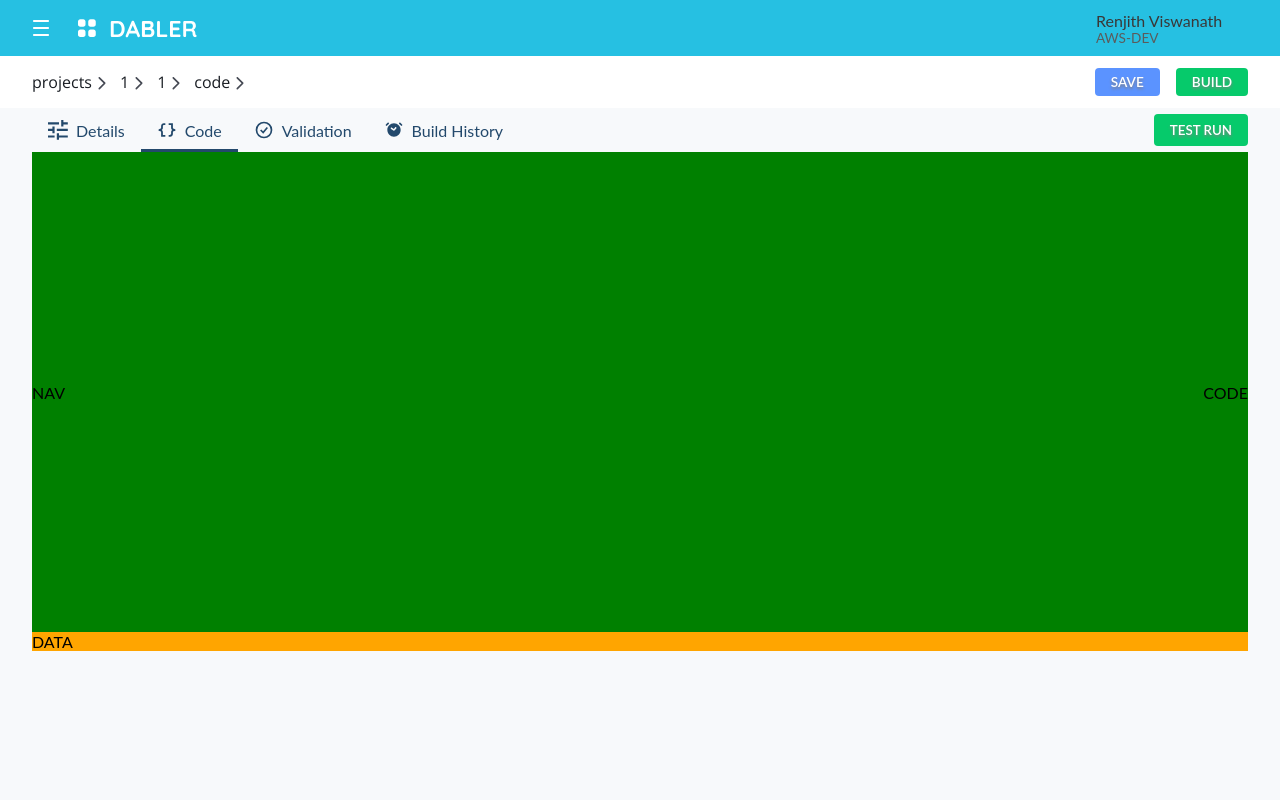
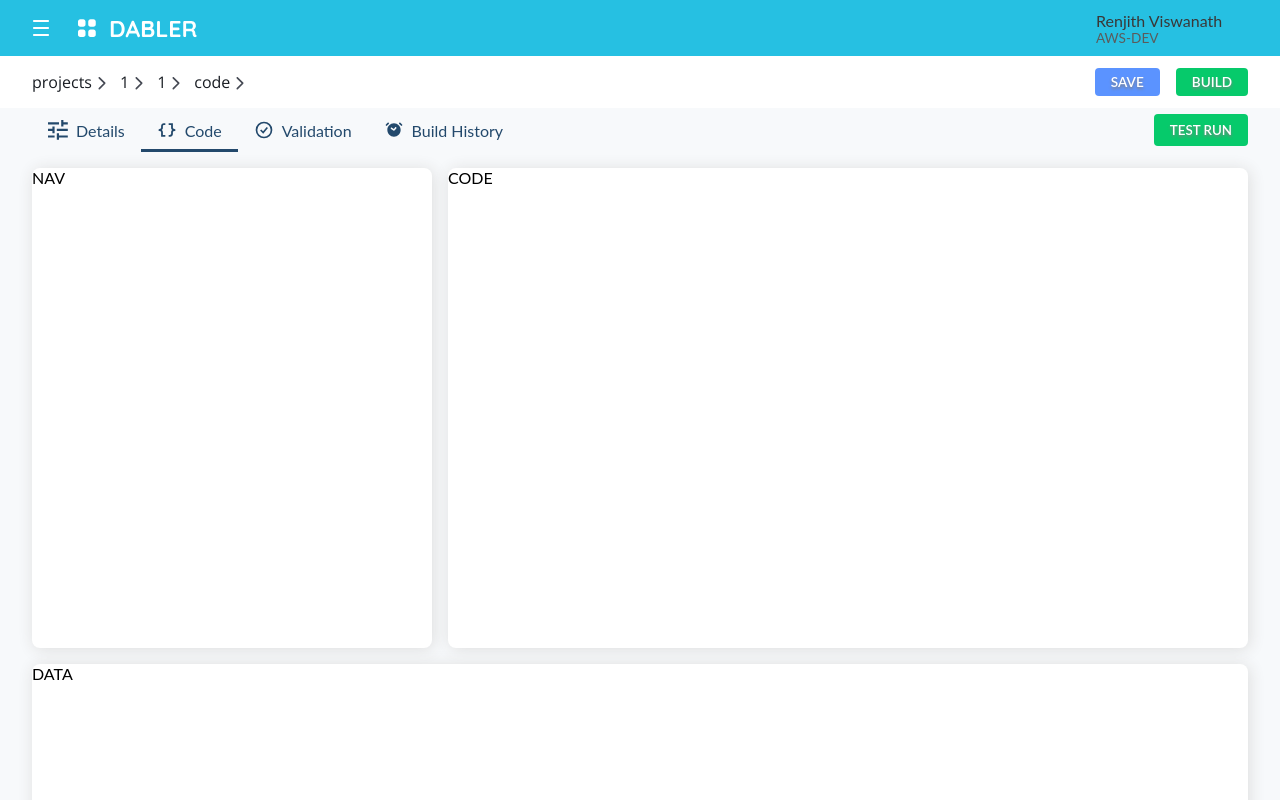
Before and after one commit to camkon/dabler-demo, a React (Create React App) app: page /projects/1/1/code in a window 1280 px wide. Shown: the top 800 px of the page. Built offline with nearby package versions, Linux system fonts and the light colour scheme.

Commit message:
structure completed - all good

```diff
--- a/src/components/Group/index.js
+++ b/src/components/Group/index.js
@@ -20,7 +20,9 @@ const Group = () => {
     })
     .then((res) => res)
     .then(async (getData) => {
+      const data = await getData.json()
       if (getData.status === 200) {
+        localStorage.setItem('warehouse-data', JSON.stringify(data))
         nav(`${selectedHouse}`);
       }
     });
--- a/src/contents/Element/Code/code.js
+++ b/src/contents/Element/Code/code.js
@@ -1,8 +1,9 @@
 import React from 'react'
+import './styles/code.scss'
 
 const Code = () => {
   return (
-    <div>
+    <div className='codec-container'>
       CODE
     </div>
   )
--- a/src/contents/Element/Code/data.js
+++ b/src/contents/Element/Code/data.js
@@ -1,8 +1,9 @@
 import React from 'react'
+import './styles/data.scss'
 
 const Data = () => {
   return (
-    <div>
+    <div className='codedata-container'>
       DATA
     </div>
   )
--- a/src/contents/Element/Code/nav.js
+++ b/src/contents/Element/Code/nav.js
@@ -1,8 +1,9 @@
 import React from 'react'
+import './styles/nav.scss'
 
 const Nav = () => {
   return (
-    <div>
+    <div className='codenav-container'>
       NAV
     </div>
   )
--- a/src/contents/Element/Code/styles/code.scss
+++ b/src/contents/Element/Code/styles/code.scss
@@ -0,0 +1,8 @@
+.codec-container {
+    height: 100%;
+    width: calc(100% - 26rem);
+    background-color: red;
+    background-color: #fff;
+    border-radius: 0.5rem;
+    box-shadow: 0.1rem 0.1rem 1rem 0 #ddd;
+}
--- a/src/contents/Element/Code/styles/data.scss
+++ b/src/contents/Element/Code/styles/data.scss
@@ -0,0 +1,8 @@
+.codedata-container {
+    // height: auto;
+    height: 20rem;
+    width: 100%;
+    background-color: #fff;
+    border-radius: 0.5rem;
+    box-shadow: 0.1rem 0.1rem 1rem 0 #ddd;
+}
--- a/src/contents/Element/Code/styles/index.scss
+++ b/src/contents/Element/Code/styles/index.scss
@@ -1,19 +1,17 @@
 .elements-container {
     height: auto;
     width: 100%;
-    background-color: red;
 
     .ele-top-container {
         display: flex;
         align-items: center;
         justify-content: space-between;
         height: 30rem;
-        background-color: green;
+        margin: 1rem 0;
     }
 
     .ele-bottom-container {
         height: auto;
         width: 100%;
-        background-color: orange;
     }
 }
--- a/src/contents/Element/Code/styles/nav.scss
+++ b/src/contents/Element/Code/styles/nav.scss
@@ -0,0 +1,7 @@
+.codenav-container {
+    height: 100%;
+    width: 25rem;
+    background-color: #fff;
+    border-radius: 0.5rem;
+    box-shadow: 0.1rem 0.1rem 1rem 0 #ddd;
+}
--- a/src/contents/Element/Nav/index.js
+++ b/src/contents/Element/Nav/index.js
@@ -1,5 +1,5 @@
-import React from 'react'
-import { NavLink } from 'react-router-dom'
+import React, { useEffect } from 'react'
+import { NavLink, useNavigate } from 'react-router-dom'
 import './index.scss'
 //assests
 import detailsIcon from '../../../assets/icons/vector.svg'
@@ -8,6 +8,12 @@ import checkIcon from '../../../assets/icons/check_ring.svg'
 import historyIcon from '../../../assets/icons/history.svg'
 
 const Nav = () => {
+
+  const nav = useNavigate()
+  useEffect(() => {
+    nav('code')
+  }, [])
+
   return (
     <div className='nav-head-container'>
       <div className="nav-head-left">
--- a/src/contents/index.js
+++ b/src/contents/index.js
@@ -40,9 +40,8 @@ const Container = styled.div`
 
 const OutletContainer = styled.div`
   height: auto;
-  height: 200vh;
   width: calc(100% - 4rem);
-  // padding: 2.5rem;
+  padding-bottom: 2.5rem;
   margin: 0 2.5rem 0 2rem;
   // background-color: red;
   box-sizing: border-box;
```
